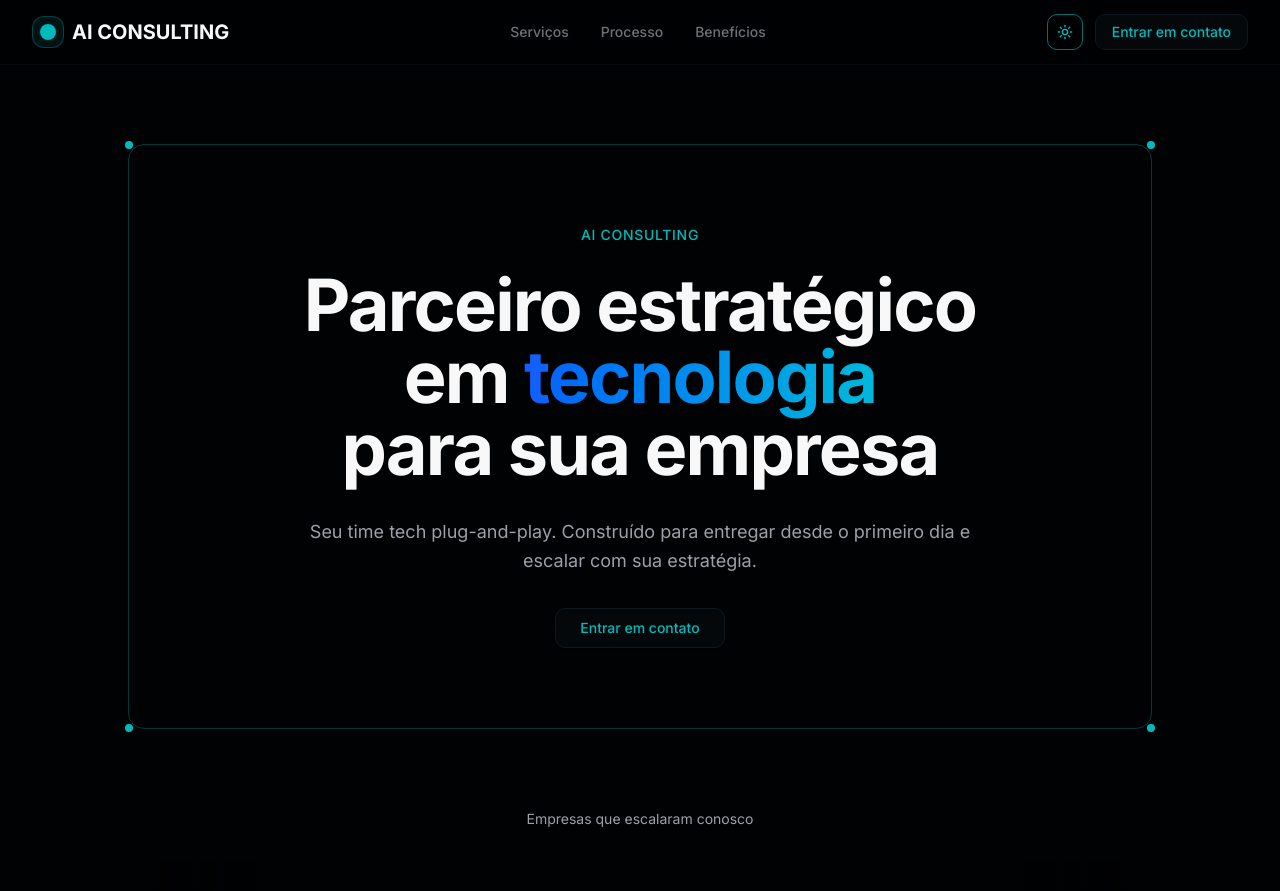
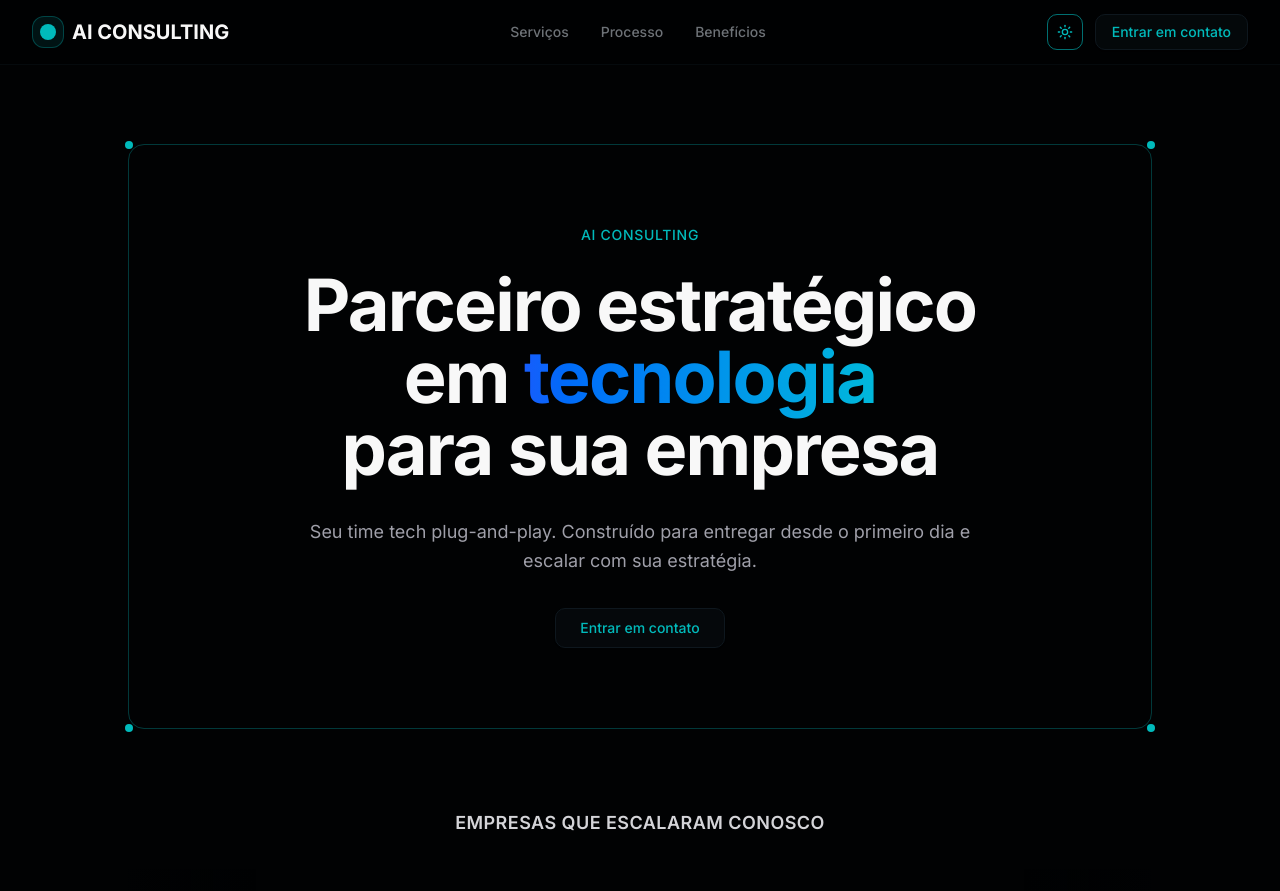
Before and after one commit to nearxdev/custom-solutions-lp, a Next.js app: page / in a window 1280 px wide. Shown: the top 891 px of the page. Built offline with nearby package versions, Linux system fonts and the light colour scheme.

Commit message:
Update Hero component text styling for improved readability and emphasis. Changed font size, weight, and color for better visual impact.

```diff
--- a/components/hero.tsx
+++ b/components/hero.tsx
@@ -162,7 +162,9 @@ export function Hero() {
               logosInView ? "opacity-100 translate-y-0" : "opacity-0 translate-y-8"
             }`}
           >
-            <p className="text-sm text-zinc-600 dark:text-zinc-400">Empresas que escalaram conosco</p>
+            <p className="text-base md:text-lg font-semibold tracking-wide text-zinc-700 dark:text-zinc-300 uppercase">
+              Empresas que escalaram conosco
+            </p>
 
             <div className="relative overflow-hidden py-6">
               {/* Gradient overlays for fade effect */}
```
